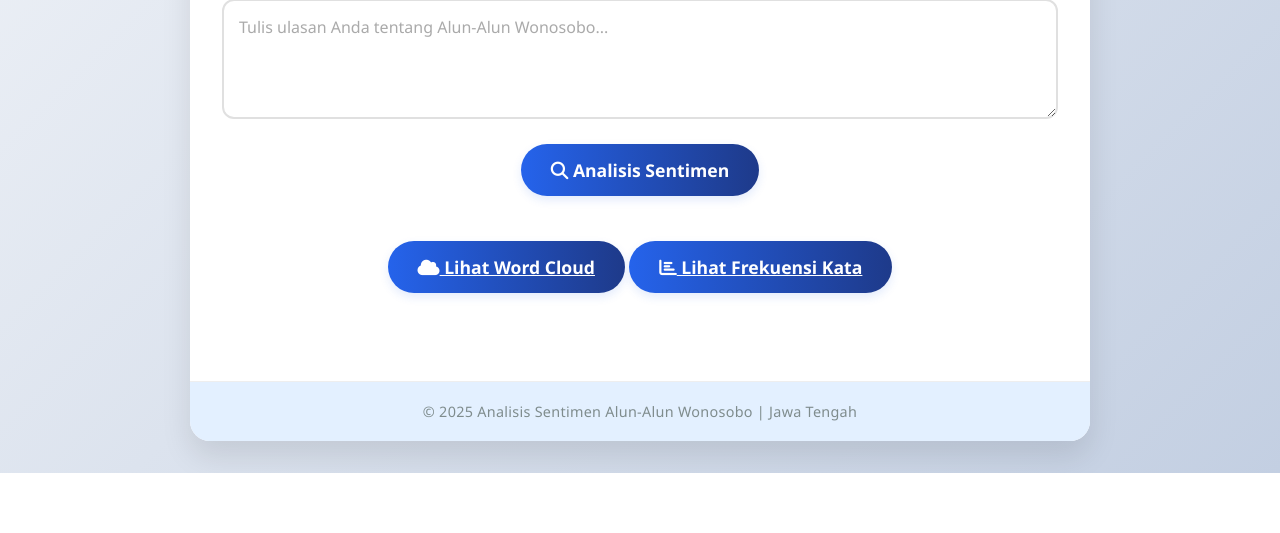
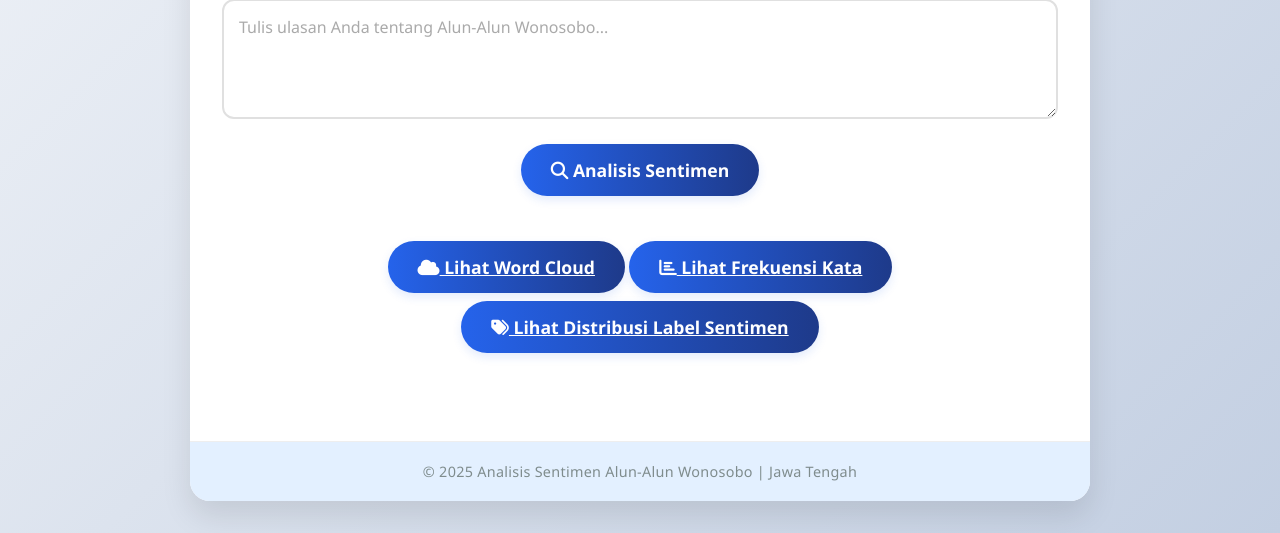
Before and after one commit to manggoro/analisissentimenSVM, a Flask app: page / in a window 1280 px wide. Shown: the part 548-1081 px from the top of the page. Before the commit the page ends 1021 px from the top, so only its background shows below. Run offline with Flask 3, Linux system fonts and the light colour scheme; parts of the project's set-up code (start-up, migrations or seed data) failed here and were passed over.

Commit message:
tambah tombol distribusi label sentimen

```diff
--- a/templates/index.html
+++ b/templates/index.html
@@ -210,6 +210,9 @@
                 <a href="/frekuensi" target="_blank" class="analyze-btn" style="display:inline-block; width:auto; margin-top:8px;">
                     <i class="fas fa-chart-bar"></i> Lihat Frekuensi Kata
                 </a>
+                <a href="/labeling" target="_blank" class="analyze-btn" style="display:inline-block; width:auto; margin-top:8px;">
+                    <i class="fas fa-tags"></i> Lihat Distribusi Label Sentimen
+                </a>
             </div>
             <div class="result-section fade-in" id="resultSection" {% if not hasil %}style="display:none;"{% endif %}>
                 {% if hasil %}
```
